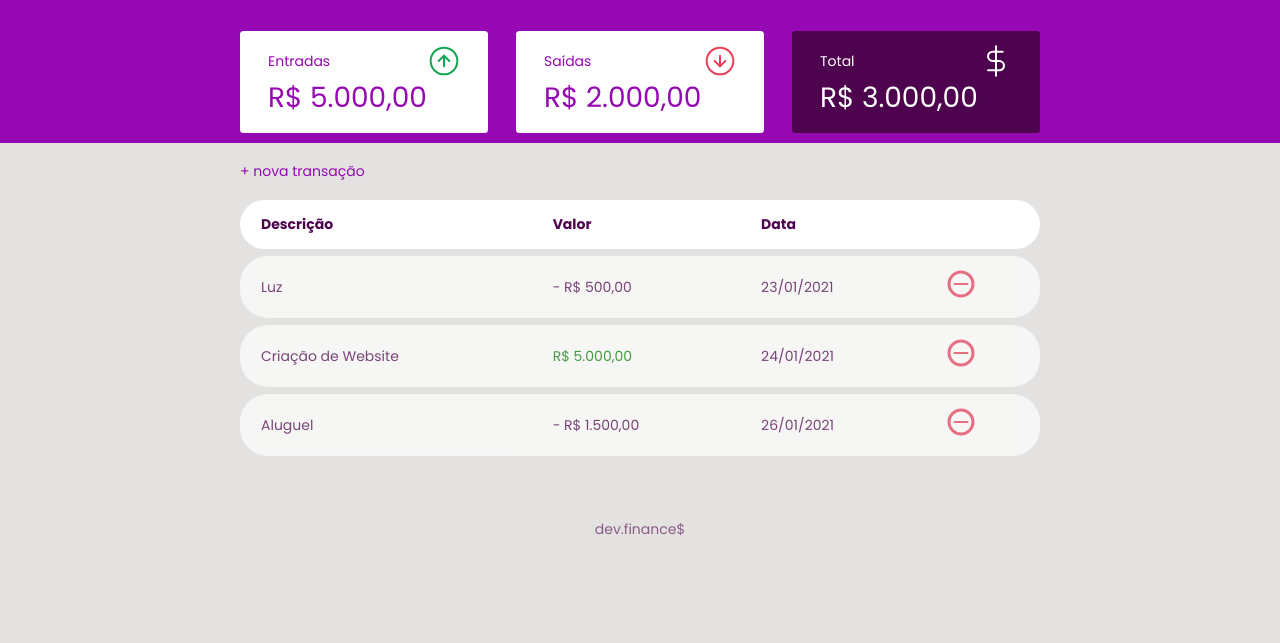
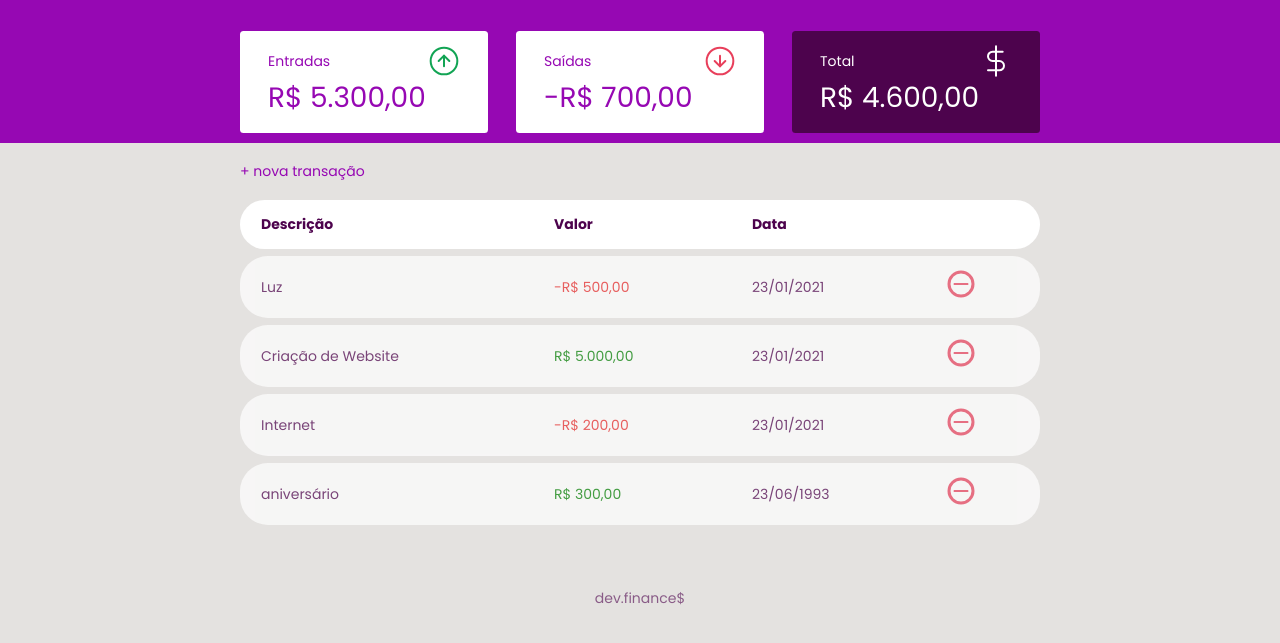
Before and after one commit to jonasvertematti/maratona-discover-01, a plain HTML site: page index.html in a window 1280 px wide. Shown: the part 55-698 px from the top of the page. Drawn offline with Linux system fonts and the light colour scheme.

Commit message:
feat: add transaction form

```diff
--- a/index.html
+++ b/index.html
@@ -25,21 +25,21 @@
                     <span>Entradas</span>
                     <img src="./assets/income.svg" alt="Imagem de entradas">
                 </h3>
-                <p>R$ 5.000,00</p>
+                <p id="incomeDisplay">R$ 5.000,00</p>
             </div>
             <div class="card">
                 <h3>
                     <span>Saídas</span>
                     <img src="./assets/expense.svg" alt="Imagem de saídas">
                 </h3>
-                <p>R$ 2.000,00</p>
+                <p id="expenseDisplay">R$ 2.000,00</p>
             </div>
             <div class="card total">
                 <h3>
                     <span>Total</span>
                     <img src="./assets/total.svg" alt="Imagem do total">
                 </h3>
-                <p>R$ 3.000,00</p>
+                <p id="totalDisplay">R$ 3.000,00</p>
             </div>
         </section>
 
@@ -60,24 +60,6 @@
                     </tr>
                 </thead>
                 <tbody>
-                    <tr>
-                        <td class="description">Luz</td>
-                        <td class="expense">- R$ 500,00</td>
-                        <td class="date">23/01/2021</td>
-                        <td><img src="./assets/minus.svg" alt="Remover transação"></td>
-                    </tr>
-                    <tr>
-                        <td class="description">Criação de Website</td>
-                        <td class="income">R$ 5.000,00</td>
-                        <td class="date">24/01/2021</td>
-                        <td><img src="./assets/minus.svg" alt="Remover transação"></td>
-                    </tr>
-                    <tr>
-                        <td class="description">Aluguel</td>
-                        <td class="expense">- R$ 1.500,00</td>
-                        <td class="date">26/01/2021</td>
-                        <td><img src="./assets/minus.svg" alt="Remover transação"></td>
-                    </tr>
                 </tbody>
             </table>
         </section>
@@ -87,7 +69,7 @@
         <div class="modal">
             <div id="form">
                 <h2>Nova Transação</h2>
-                <form action="">
+                <form action="" onsubmit="Form.submit(event)">
                     <div class="input-group">
                         <label class="sr-only"
                                for="description">Descrição</label>
@@ -101,7 +83,7 @@
                     <div class="input-group">
                         <label class="sr-only"
                                for="amount">Valor</label>
-                        <input type="number"
+                        <input class type="number"
                                step= "0.01"
                                id="amount"
                                name="amount"
@@ -132,22 +114,7 @@
         </div>
     </div>
 
-    <script>
-        const Modal = {
-            open() {
-                document
-                    .querySelector('.modal-overlay')
-                    .classList
-                    .add('active')
-            },
-            close() {
-                document
-                    .querySelector('.modal-overlay')
-                    .classList
-                    .remove('active')
-            }
-        }
-    </script>
+    <script src="./scripts.js"></script>
 
     <footer><p>dev.finance$</p></footer>
 </body>
--- /dev/null
+++ b/scripts.js
@@ -0,0 +1,181 @@
+const Modal = {
+    open() {
+        document
+            .querySelector('.modal-overlay')
+            .classList
+            .add('active');
+    },
+    close() {
+        document
+            .querySelector('.modal-overlay')
+            .classList
+            .remove('active');
+    }
+};
+
+const Transaction = {
+    all: [
+        {
+            description: 'Luz',
+            amount: -50000,
+            date: '23/01/2021'
+        },
+        {
+            description: 'Criação de Website',
+            amount: 500000,
+            date: '23/01/2021'
+        },
+        {
+            description: 'Internet',
+            amount: -20000,
+            date: '23/01/2021'
+        }
+    ],
+
+    add(transaction) {
+        Transaction.all.push(transaction);
+
+        App.reload();
+    },
+    remove(index) {
+        Transaction.all.splice(index, 1);
+    },
+    incomes() {
+        let income = 0;
+        Transaction.all.forEach(transaction => {
+            if (transaction.amount > 0) {
+                income += transaction.amount;
+            }
+        });
+
+        return income;
+    },
+    expenses() {
+        let expense = 0;
+        Transaction.all.forEach(transaction => {
+            if (transaction.amount < 0) {
+                expense += transaction.amount;
+            }
+        });
+
+        return expense;
+    },
+    total() {
+        return Transaction.incomes() + Transaction.expenses();
+    }
+};
+
+const DOM = {
+    transactionContainer: document.querySelector('#data-table tbody'),
+
+    addTransaction(transaction, index) {
+        const tr = document.createElement("tr");
+        tr.innerHTML = DOM.innerHTMLTransaction(transaction);
+
+        DOM.transactionContainer.appendChild(tr);
+
+    },
+    innerHTMLTransaction(transaction) {
+        const transactionClass = transaction.amount > 0 ? "income" : "expense";
+
+        const amount = Utils.formatCurrency(transaction.amount);
+
+        const html =
+            `<td class="description">${transaction.description}</td>
+            <td class="${transactionClass}">${amount}</td>
+            <td class="date">${transaction.date}</td>
+            <td><img src="./assets/minus.svg" alt="Remover transação"></td>`;
+
+        return html;
+    },
+    updateBalance() {
+        document
+            .getElementById('incomeDisplay')
+            .innerHTML = Utils.formatCurrency(Transaction.incomes());
+        document
+            .getElementById('expenseDisplay')
+            .innerHTML = Utils.formatCurrency(Transaction.expenses());
+        document
+            .getElementById('totalDisplay')
+            .innerHTML = Utils.formatCurrency(Transaction.total());
+    },
+    clearTransaction() {
+        DOM.transactionContainer.innerHTML = "";
+    }
+};
+
+const Utils = {
+    formatCurrency(value) {
+        const signal = Number(value) < 0 ? "-" : "";
+
+        value = String(value).replace(/\D/g, "");
+
+        value = Number(value) / 100;
+
+        value = value.toLocaleString("pt-BR", {
+            style: "currency",
+            currency: "BRL"
+        })
+
+        return signal + value;
+    }
+};
+
+
+const Form = {
+    description: document.getElementById("description"),
+    amount: document.getElementById("amount"),
+    date: document.getElementById("date"),
+
+    getInputs() {
+        return [
+            Form.description,
+            Form.amount,
+            Form.date
+        ]
+    },
+    validateFields() {
+        Form.getInputs().forEach(input => {
+            if (input.value.trim() === "") {
+                input.classList.add("required");
+                input.addEventListener("input", () => {
+                    input.classList.remove("required");
+                })
+            }
+        });
+    },
+    submit(event) {
+        event.preventDefault();
+
+        try {
+            Form.validateFields();
+        } catch (error) {
+            alert(error.message);
+        }
+    }
+}
+
+
+const App = {
+    init() {
+        Transaction.all.forEach(transaction => {
+            DOM.addTransaction(transaction);
+        });
+
+        DOM.updateBalance();
+    },
+    reload() {
+        DOM.clearTransaction();
+        App.init();
+    }
+}
+
+
+App.init();
+
+Transaction.add({
+    id: 10,
+    date: "23/06/1993",
+    amount: 30000,
+    description: "aniversário"
+})
--- a/style.css
+++ b/style.css
@@ -194,7 +194,7 @@ header {
 }
 
 td.expense {
-    color var(--red);
+    color: var(--red);
 }
 
 td.income {
@@ -244,6 +244,7 @@ td.income {
 
 #form input {
     border: none;
+    outline: none;
     width: 100%;
     padding: 0.8rem;
     border-radius: 0.25rem;
@@ -269,6 +270,11 @@ td.income {
     width: 48%;
 }
 
+#form input.required {
+    border: 1px var(--red) solid;
+    transition: border ease-in-out;
+}
+
 
 /* Footer ===============================*/
 
```
